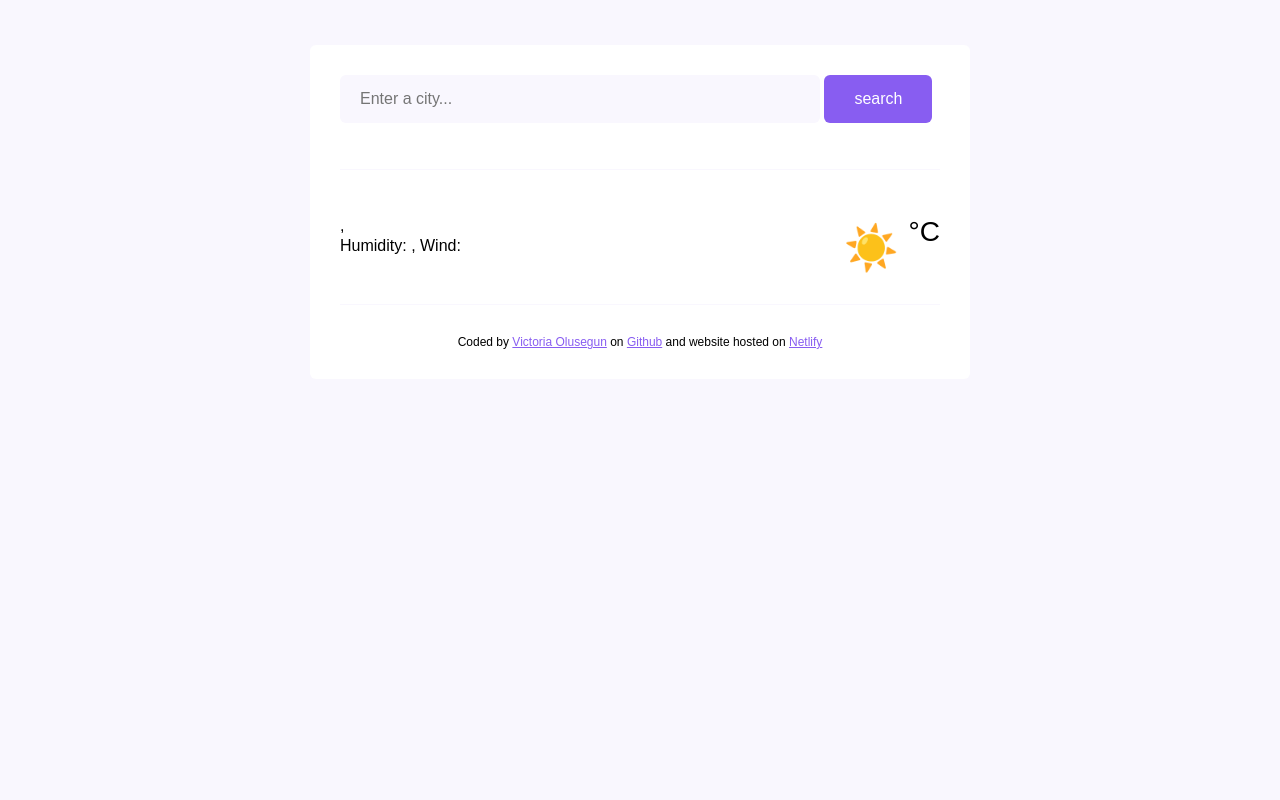
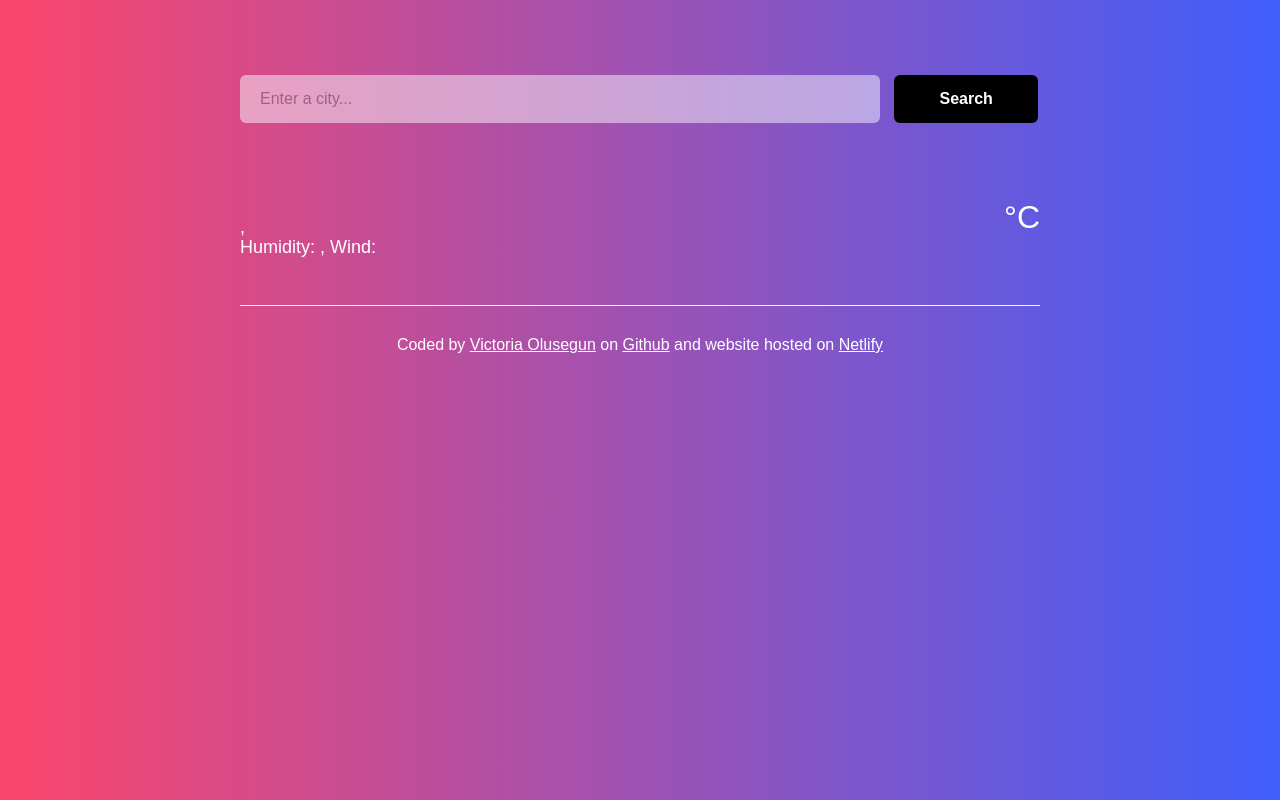
Before and after one commit to Vicko657/Outlook-App, a plain HTML site: page index.html in a window 1280 px wide. Drawn offline with nearby package versions, Linux system fonts and the light colour scheme; no server answers; a web font is replaced by a local one.

Commit message:
Updated Styling

```diff
--- a/index.html
+++ b/index.html
@@ -19,7 +19,7 @@
             id="search-form-input"
             required
           />
-          <input type="submit" value="search" class="search-form-button" />
+          <input type="submit" value="Search" class="search-form-button" />
         </form>
       </header>
       <main>
@@ -35,7 +35,7 @@
             </p>
           </div>
           <div class="weather-app-temp-container">
-            <div class="weather-app-icon">☀️</div>
+            <div id="icon"></div>
             <div class="weather-app-temp" id="temperature"></div>
             <div class="weather-app-unit">°C</div>
           </div>
--- a/src/index.js
+++ b/src/index.js
@@ -7,8 +7,11 @@ function updateWeather(response) {
   let windElement = document.querySelector("#wind");
   let timeElement = document.querySelector("#time");
   let date = new Date(response.data.time * 1000);
+  let icon = document.querySelector("#icon");
 
   console.log(response.data);
+
+  icon.innerHTML = `<img class="weather-app-icon" src="${response.data.condition.icon_url}" alt="" />`;
 
   cityElement.innerHTML = response.data.city;
   descriptionElement.innerHTML = response.data.condition.description;
@@ -32,6 +35,10 @@ function formatDate(date) {
   ];
   let day = days[date.getDay()];
 
+  if (minutes < 10) {
+    minutes = `0${minutes}`;
+  }
+
   return `${day} ${hours}:${minutes}`;
 }
 
--- a/src/style.css
+++ b/src/style.css
@@ -1,21 +1,31 @@
 body {
-  background-color: #f9f7fe;
+  background: #FC466B4; /* fallback for old browsers */
+  background: -webkit-linear-gradient(
+    to right,
+    #fc466b,
+    #3f5efb
+  ); /* Chrome 10-25, Safari 5.1-6 */
+  background: linear-gradient(
+    to right,
+    #fc466b,
+    #3f5efb
+  ); /* W3C, IE 10+/ Edge, Firefox 16+, Chrome 26+, Opera 12+, Safari 7+ */
   font-family: neue-haas-grotesk-display, sans-serif;
+  color: white;
 }
 .weather-app {
-  background: white;
-  max-width: 600px;
+  max-width: 800px;
   margin: 45px auto;
   padding: 30px;
   border-radius: 6px;
   box-shadow: 0 30px 50px rgba(65);
 }
 a {
-  color: #885df1;
+  color: white;
+  font-weight: 500;
 }
 
 header {
-  border-bottom: 1px solid #f9f7fe;
   padding: 0 0 30px 0;
 }
 .search-form-input {
@@ -23,23 +33,31 @@ header {
   border: none;
   border-radius: 6px;
   width: 80%;
+  margin-right: 10px;
   font-size: 16px;
   padding: 15px 20px;
+  opacity: 0.5;
+}
+.search-form-input ::placeholder {
+  color: white;
+  font-family: neue-haas-grotesk-display, sans-serif;
 }
 
 .search-form-button {
-  background-color: #885df1;
+  background-color: black;
   border: none;
   border-radius: 6px;
   color: white;
   font-size: 16px;
-  padding: 15px 30px;
+  padding: 15px 45px;
+  font-family: neue-haas-grotesk-display, sans-serif;
+  font-weight: 800;
 }
 footer {
   border-top: 1px solid #f9f7fe;
   padding: 30px 0 0 0;
   text-align: center;
-  font-size: 12px;
+  font-size: 16px;
 }
 main {
   padding: 30px 0;
@@ -49,16 +67,18 @@ main {
   justify-content: space-between;
 }
 .weather-app-data strong {
-  color: black;
+  color: white;
 }
 .weather-app-city {
   margin: 0;
-  font-size: 38px;
+  font-size: 60px;
   list-style: 48px;
+  font-weight: 300;
 }
 .weather-app-details {
-  font-size: 16px;
+  font-size: 18px;
   line-height: 20px;
+  font-weight: 200;
 }
 
 .weather-app-temp-container {
@@ -66,17 +86,21 @@ main {
 }
 
 .weather-app-icon {
-  font-size: 44px;
-  margin-top: 22px;
+  width: 88px;
+  height: 88px;
+  margin-top: 10px;
 }
 
 .weather-app-temp {
-  font-size: 88px;
-  font-weight: bold;
-  margin-left: 10px;
+  font-size: 120px;
+  line-height: 88px;
 }
 
 .weather-app-unit {
-  margin-top: 16px;
-  font-size: 28px;
+  margin-top: 0px;
+  font-size: 32px;
 }
+
+strong {
+  font-weight: 500;
+}
```
